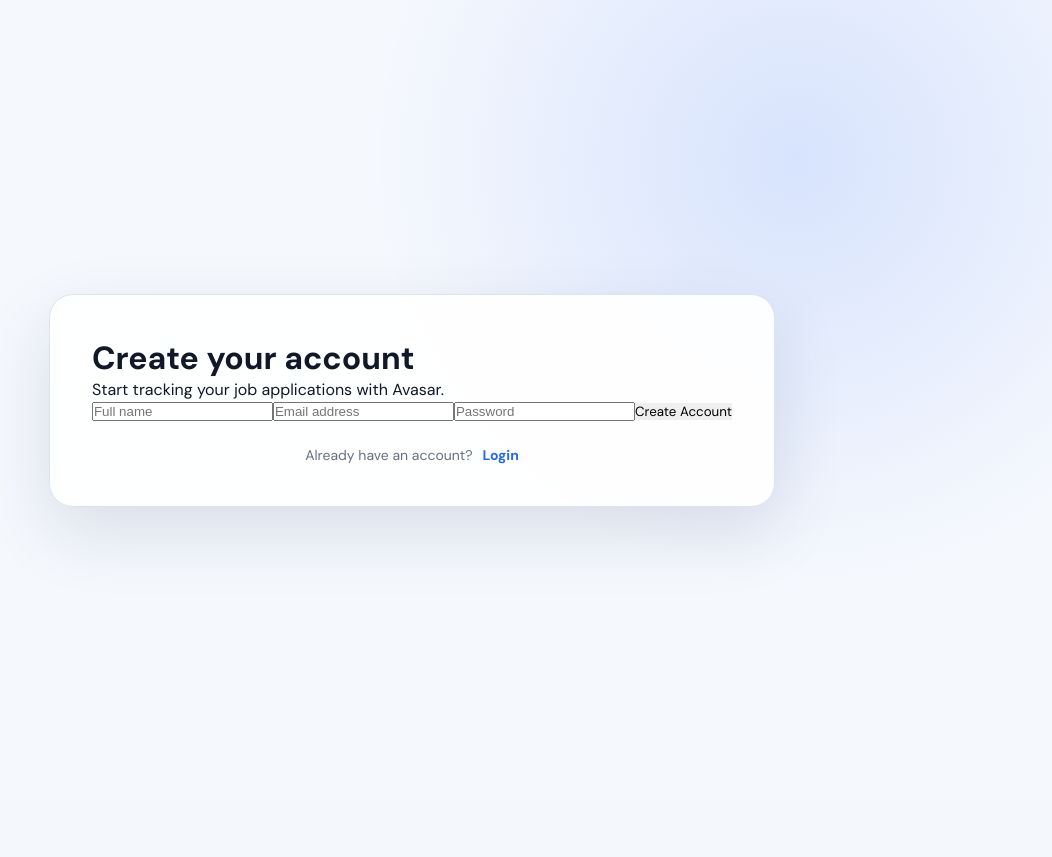
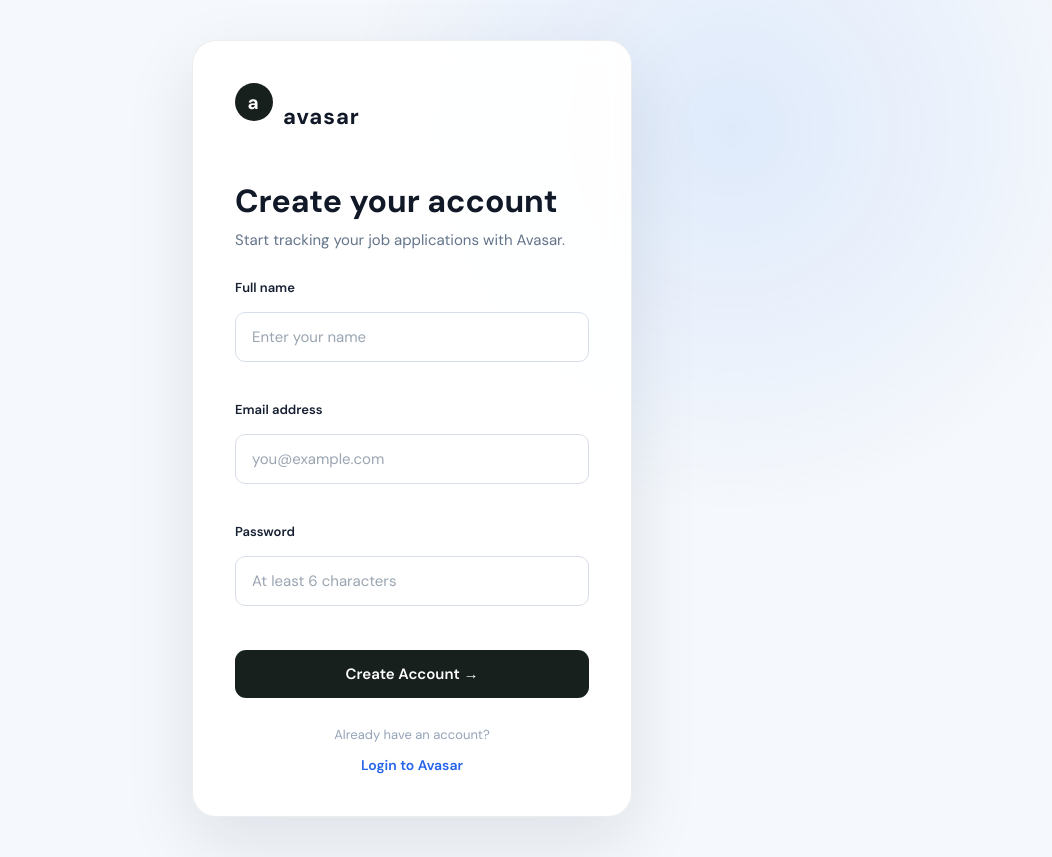
Before and after one commit to SohamKolhe20/Avasar-JobTracker, a React (Vite) app in the folder frontend/: page /register in a window 1280 px wide. Shown: the whole page, without its empty margins (228-1280 px from the left). Before the commit the page ends 800 px from the top, so only its background shows below. Built offline with nearby package versions, Linux system fonts and the light colour scheme.

Commit message:
register page

```diff
--- a/frontend/src/index.css
+++ b/frontend/src/index.css
@@ -1127,3 +1127,228 @@ footer p {
     border-radius: 12px;
   }
 }
+/* =========================
+   AUTH PAGES
+========================= */
+
+.auth-page {
+  min-height: 100vh;
+  display: flex;
+  align-items: center;
+  justify-content: center;
+  padding: 40px 20px;
+
+  background:
+    radial-gradient(
+      circle at 75% 15%,
+      rgba(59, 130, 246, 0.12),
+      transparent 32%
+    ),
+    #f5f8fc;
+}
+
+.auth-card {
+  width: min(440px, 100%);
+  padding: 42px;
+  background: rgba(255, 255, 255, 0.94);
+  border: 1px solid rgba(20, 30, 40, 0.08);
+  border-radius: 24px;
+
+  box-shadow:
+    0 25px 70px rgba(20, 40, 60, 0.10);
+
+  backdrop-filter: blur(12px);
+}
+
+/* Brand */
+
+.auth-brand {
+  display: flex;
+  align-items: center;
+  gap: 10px;
+  margin-bottom: 34px;
+
+  font-size: 22px;
+  font-weight: 700;
+  letter-spacing: 1px;
+}
+
+.auth-logo {
+  width: 38px;
+  height: 38px;
+  border-radius: 50%;
+
+  display: flex;
+  align-items: center;
+  justify-content: center;
+
+  background: #17201d;
+  color: white;
+
+  font-size: 19px;
+  font-weight: 700;
+}
+
+/* Heading */
+
+.auth-heading {
+  margin-bottom: 28px;
+}
+
+.auth-heading h1 {
+  margin: 0 0 9px;
+  font-size: 32px;
+  line-height: 1.15;
+  color: #111827;
+}
+
+.auth-heading p {
+  margin: 0;
+  color: #64748b;
+  font-size: 15px;
+  line-height: 1.5;
+}
+
+/* Error */
+
+.auth-error {
+  margin-bottom: 18px;
+  padding: 12px 14px;
+
+  border-radius: 10px;
+  background: rgba(220, 38, 38, 0.07);
+  border: 1px solid rgba(220, 38, 38, 0.15);
+
+  color: #b91c1c;
+  font-size: 14px;
+}
+
+/* Form */
+
+.auth-form {
+  display: flex;
+  flex-direction: column;
+  gap: 19px;
+}
+
+.form-group {
+  display: flex;
+  flex-direction: column;
+  gap: 7px;
+}
+
+.form-group label {
+  font-size: 13px;
+  font-weight: 600;
+  color: #334155;
+}
+
+.form-group input {
+  width: 100%;
+  box-sizing: border-box;
+
+  padding: 13px 14px;
+
+  border: 1px solid #d7dee8;
+  border-radius: 10px;
+
+  background: #fff;
+  color: #111827;
+
+  font-size: 15px;
+  outline: none;
+
+  transition:
+    border-color 0.2s ease,
+    box-shadow 0.2s ease;
+}
+
+.form-group input::placeholder {
+  color: #9aa5b1;
+}
+
+.form-group input:focus {
+  border-color: #3b82f6;
+
+  box-shadow:
+    0 0 0 3px rgba(59, 130, 246, 0.12);
+}
+
+/* Submit */
+
+.auth-submit {
+  width: 100%;
+  margin-top: 5px;
+
+  padding: 14px 18px;
+
+  border: none;
+  border-radius: 11px;
+
+  background: #17201d;
+  color: white;
+
+  font-size: 15px;
+  font-weight: 600;
+
+  cursor: pointer;
+
+  transition:
+    transform 0.2s ease,
+    background 0.2s ease;
+}
+
+.auth-submit:hover {
+  background: #26332f;
+  transform: translateY(-1px);
+}
+
+.auth-submit:disabled {
+  opacity: 0.65;
+  cursor: not-allowed;
+  transform: none;
+}
+
+/* Bottom */
+
+.auth-divider {
+  margin: 25px 0 12px;
+  text-align: center;
+}
+
+.auth-divider span {
+  font-size: 13px;
+  color: #94a3b8;
+}
+
+.auth-login-link {
+  display: block;
+  text-align: center;
+
+  color: #2563eb;
+  font-size: 14px;
+  font-weight: 600;
+
+  text-decoration: none;
+}
+
+.auth-login-link:hover {
+  text-decoration: underline;
+}
+
+/* Mobile */
+
+@media (max-width: 500px) {
+  .auth-page {
+    padding: 20px 15px;
+  }
+
+  .auth-card {
+    padding: 30px 24px;
+    border-radius: 20px;
+  }
+
+  .auth-heading h1 {
+    font-size: 28px;
+  }
+}
--- a/frontend/src/pages/Register.jsx
+++ b/frontend/src/pages/Register.jsx
@@ -28,7 +28,6 @@ function Register() {
 
     try {
       await api.post("/auth/register", form);
-
       navigate("/login");
     } catch (err) {
       setError(
@@ -43,49 +42,82 @@ function Register() {
   return (
     <div className="auth-page">
       <div className="auth-card">
+
+        <div className="auth-brand">
+          <div className="auth-logo">a</div>
+          <span>avasar</span>
+        </div>
+
+        <div className="auth-heading">
           <h1>Create your account</h1>
-        <p>Start tracking your job applications with Avasar.</p>
+          <p>
+            Start tracking your job applications with Avasar.
+          </p>
+        </div>
 
-        {error && <div className="auth-error">{error}</div>}
+        {error && (
+          <div className="auth-error">
+            {error}
+          </div>
+        )}
 
-        <form onSubmit={handleSubmit}>
+        <form className="auth-form" onSubmit={handleSubmit}>
+
+          <div className="form-group">
+            <label>Full name</label>
             <input
               type="text"
               name="name"
-            placeholder="Full name"
+              placeholder="Enter your name"
               value={form.name}
               onChange={handleChange}
               required
             />
+          </div>
 
+          <div className="form-group">
+            <label>Email address</label>
             <input
               type="email"
               name="email"
-            placeholder="Email address"
+              placeholder="you@example.com"
               value={form.email}
               onChange={handleChange}
               required
             />
+          </div>
 
+          <div className="form-group">
+            <label>Password</label>
             <input
               type="password"
               name="password"
-            placeholder="Password"
+              placeholder="At least 6 characters"
               value={form.password}
               onChange={handleChange}
               minLength={6}
               required
             />
+          </div>
 
-          <button type="submit" disabled={loading}>
-            {loading ? "Creating account..." : "Create Account"}
+          <button
+            className="auth-submit"
+            type="submit"
+            disabled={loading}
+          >
+            {loading ? "Creating account..." : "Create Account →"}
           </button>
+
         </form>
 
-        <p className="auth-footer">
-          Already have an account?{" "}
-          <Link to="/login">Login</Link>
-        </p>
+        <div className="auth-divider">
+          <span>Already have an account?</span>
+        </div>
+
+        <Link to="/login" className="auth-login-link">
+          Login to Avasar
+        </Link>
+
       </div>
     </div>
   );
```
Lines whose indentation alone changed are shown as unchanged.
